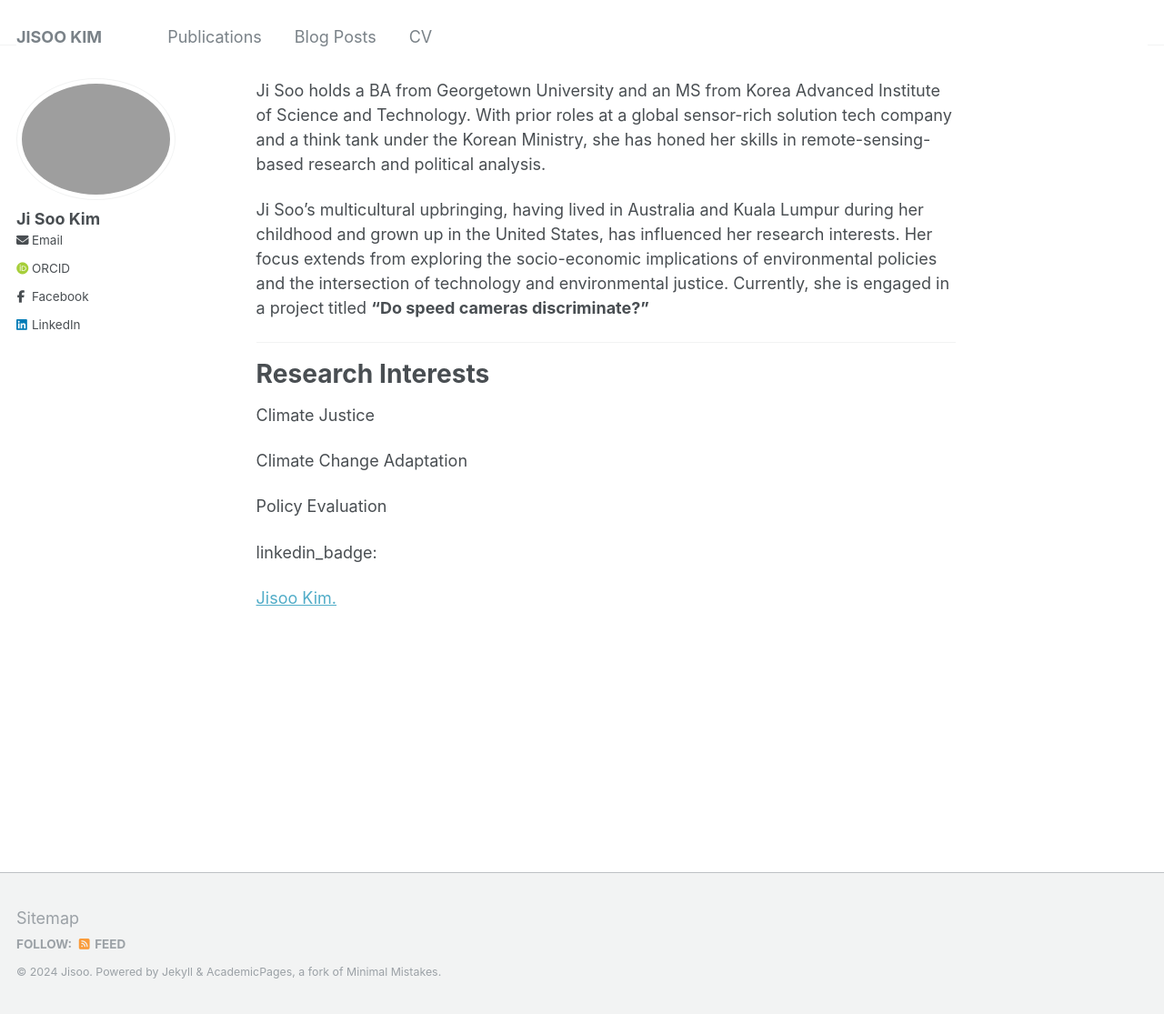
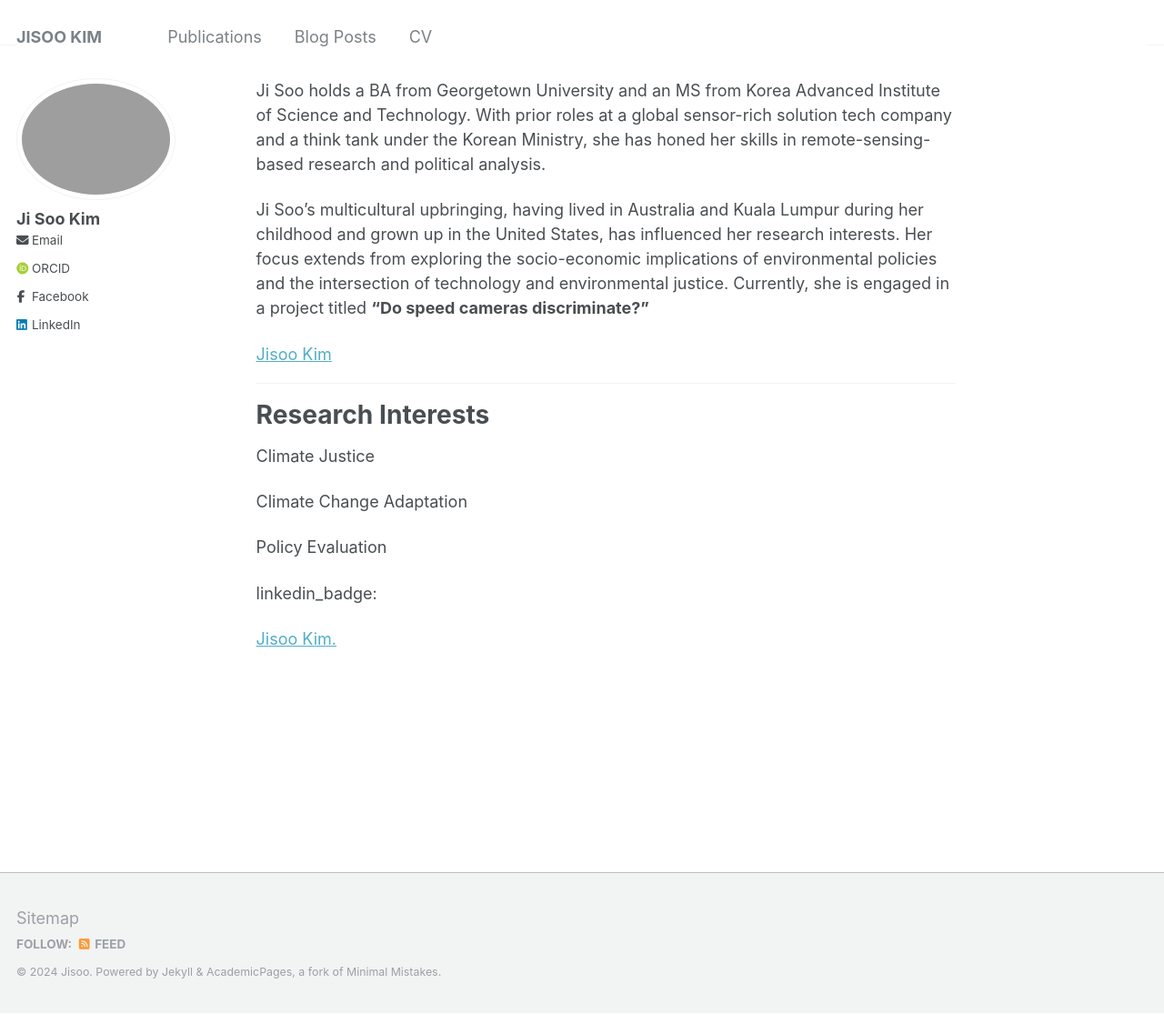
Before and after one commit to jk-jisookim/jk-jisookim.github.io, a Jekyll site: the page built from _pages/about.md, in a window 1280 px wide and 1115 px high. Shown: the whole window at 91% size. Built offline with Jekyll 4.4.1, drawn with Linux system fonts in a browser that asks for light colours; some web fonts are replaced; comment, search, counter and statistics services are not loaded.

Commit message:
Update about.md

```diff
--- a/_pages/about.md
+++ b/_pages/about.md
@@ -10,7 +10,8 @@ Ji Soo holds a BA from Georgetown University and an MS from Korea Advanced Insti
 
 Ji Soo's multicultural upbringing, having lived in Australia and Kuala Lumpur during her childhood and grown up in the United States, has influenced her research interests. Her focus extends from exploring the socio-economic implications of environmental policies and the intersection of technology and environmental justice. Currently, she is engaged in a project titled <b>"Do speed cameras discriminate?"</b>
 
-
+<script src="https://platform.linkedin.com/badges/js/profile.js" async defer type="text/javascript"></script>
+<div class="badge-base LI-profile-badge" data-locale="en_US" data-size="large" data-theme="light" data-type="HORIZONTAL" data-vanity="jisoo-k-472323163" data-version="v1"><a class="badge-base__link LI-simple-link" href="https://kr.linkedin.com/in/jisoo-k-472323163?trk=profile-badge">Jisoo Kim</a></div>
 
 
 
```
